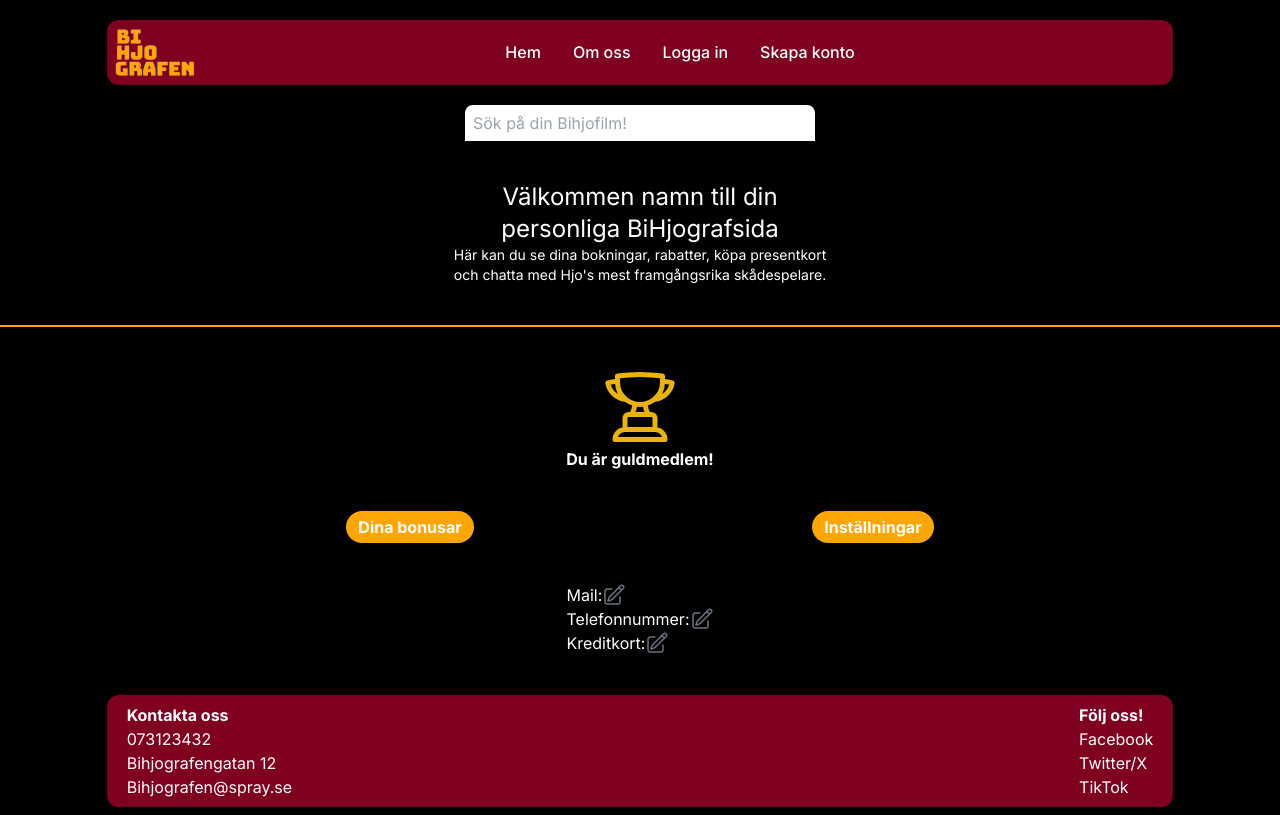
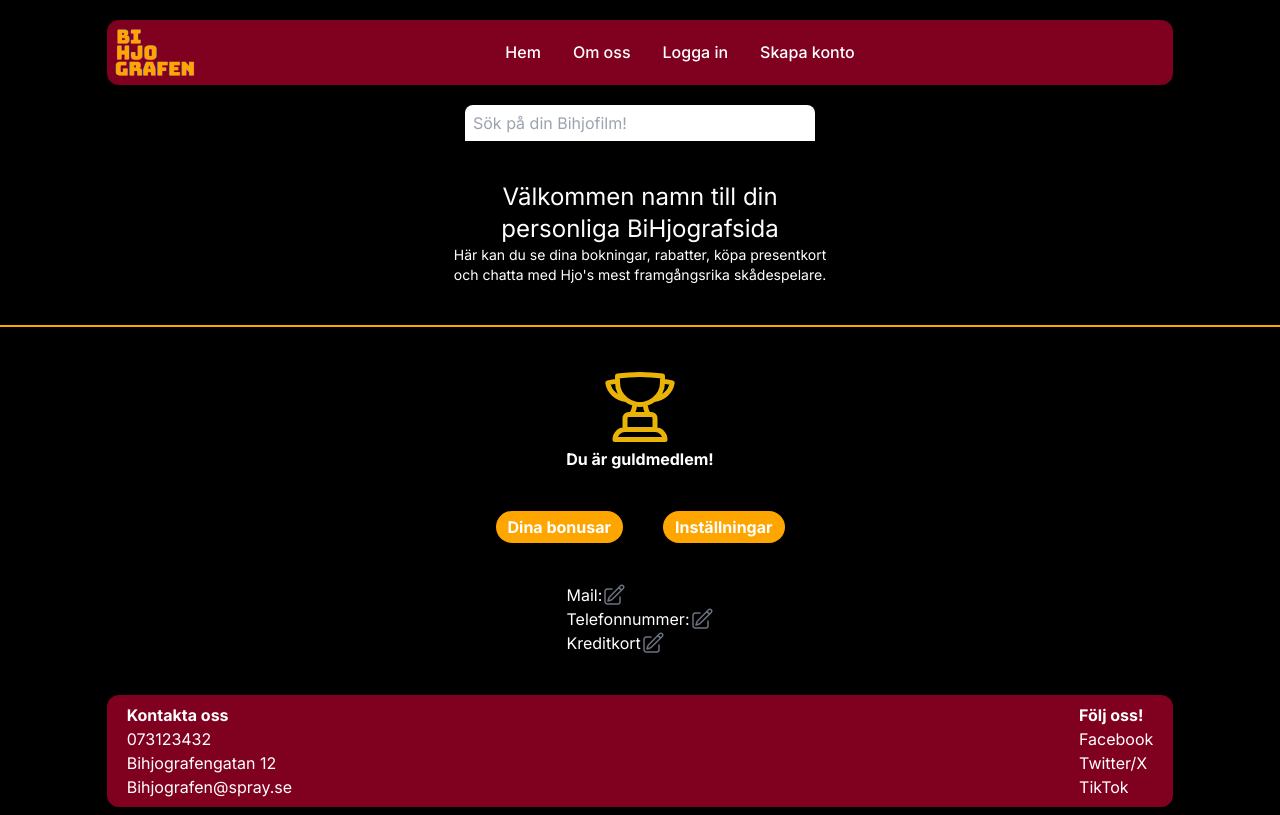
Before and after one commit to oskber/kino-nextjs, a Next.js app in the folder kino-nextjs/: page /profile in a window 1280 px wide. Both pictures are taken after a click on the button "Inställningar". Built offline with nearby package versions, Linux system fonts and the light colour scheme.

Commit message:
Added responsive styling

```diff
--- a/kino-nextjs/app/components/profilepage/profilepage.tsx
+++ b/kino-nextjs/app/components/profilepage/profilepage.tsx
@@ -31,7 +31,7 @@ export default function ProfilePage() {
       <div className='flex justify-center'>
         <strong> Du är guldmedlem!</strong>
       </div>
-      <nav className='flex justify-evenly mr-2 ml-2 mt-10'>
+      <nav className='flex justify-evenly mr-2 ml-2 mt-10 sm:justify-center sm:gap-10'>
         <ProfilePageButton handleClick={showBonus} name={'Dina bonusar'} />
         <ProfilePageButton handleClick={showSettings} name={'Inställningar'} />
       </nav>
@@ -51,7 +51,8 @@ export default function ProfilePage() {
             <PencilSquareIcon className='h-6 w-6 text-gray-500' />
           </li>
           <li className='flex flex-row'>
-            Kreditkort: <PencilSquareIcon className='h-6 w-6 text-gray-500' />
+            Kreditkort
+            <PencilSquareIcon className='h-6 w-6 text-gray-500' />
           </li>
         </ul>
         <div className={showBonusElement ? `${''}` : `${'hidden'}`}>
```
